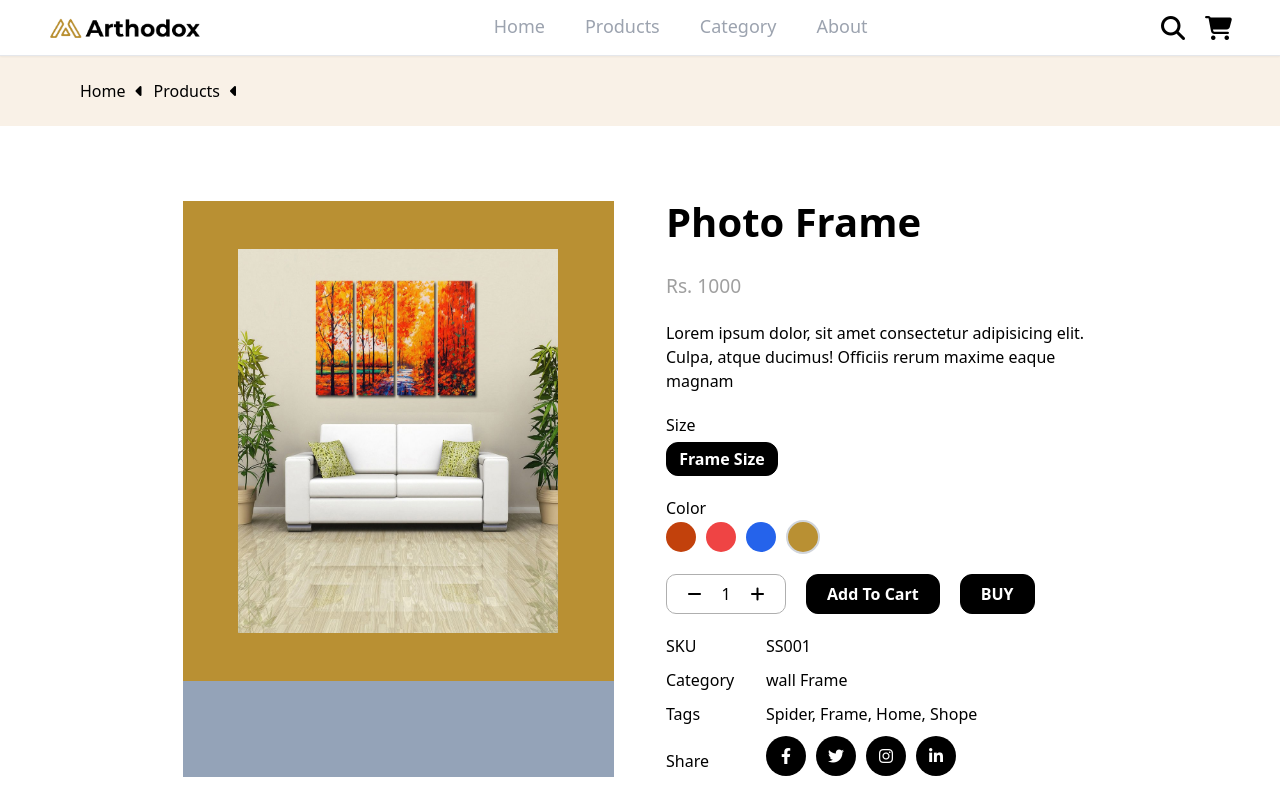
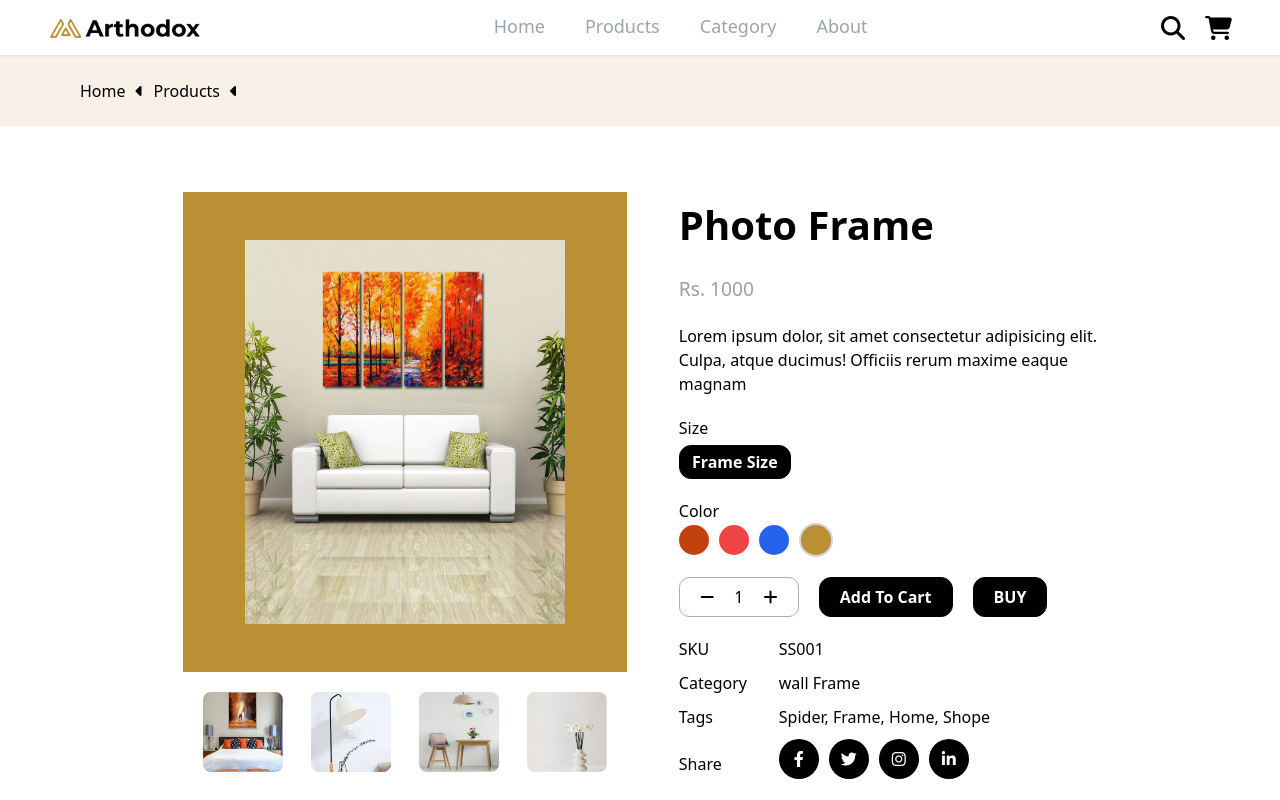
Before and after one commit to xscientisttech/arthodox-react, a React (Create React App) app: page /SepProduct in a window 1280 px wide. Shown: the top 800 px of the page. Built offline with nearby package versions, Linux system fonts and the light colour scheme.

Commit message:
color picker changed

```diff
--- a/src/Components/ProductItem.jsx
+++ b/src/Components/ProductItem.jsx
@@ -8,7 +8,7 @@ function ProductItem() {
 
 
     return (
-        <div className="relative bg-[#f4f5f7] overflow-hidden max-w-[350px] shadow-[3px_3px_10px_2px_rgb(232,232,235)] hover:transition-[0.20s] hover:shadow-[3px_3px_15px_2px_rgb(188,188,189)] hover:scale-105 ">
+        <div className="relative bg-[#f4f5f7] overflow-hidden max-w-[350px] shadow-[3px_3px_10px_2px_rgb(232,232,235)] cursor-pointer hover:transition-[0.20s] hover:shadow-[3px_3px_15px_2px_rgb(188,188,189)] hover:scale-105 ">
             <img
                 src={gridImg}
                 alt="Avatar"
--- a/src/Components/colorPicker.jsx
+++ b/src/Components/colorPicker.jsx
@@ -1,17 +1,33 @@
 import React, { useState } from 'react';
 import { useNavigate } from 'react-router';
 import livingImg from "../assets/images/living room.jpg";
+import img1 from "../assets/images/image 1.png"
+import img2 from  "../assets/images/image 9.png"
+import img3 from  "../assets/images/image 81.png"
+import img4 from  "../assets/images/image 8.png"
+
+
 const ColorPicker = () => {
   const [selectedColor, setSelectedColor] = useState('#b99033');
 
+  const frames = [img1, img2, img3, img4];
+
+  const [selectedImage, setSelectedImage] = useState(frames[0]);
+
+  const changeImage = (frame) => {
+    setSelectedImage(frame);
+    // setBackgroundMain(frame);
+    console.log(frame);
+  };
+
   const handleColorChange = (event) => {
     setSelectedColor(event.target.value);
-    // event.target.value = selectedColor;
+    // setBackgroundMain(event.target.value);
   };
 
   const handleColorPallate = (color) => {
     setSelectedColor(color);
-    console.log(color);
+    // setBackgroundMain(color);
   }
 
   const [count, setCount] = useState(1);
@@ -26,13 +42,26 @@ const ColorPicker = () => {
   };
 
   return (
-    <section className="w-full flex justify-center items-center p-14">
+    <section className="w-full flex justify-center items-center p-14 bg-[]">
       <div className="w-full md:w-4/5 flex flex-col md:flex-row justify-center items-center gap-4 md:gap-8">
         <div className="w-6/12 flex grow flex-col p-2.5 justify-center">
-          <div className="flex justify-center min-w-[50%] min-h-[30rem] items-center" style={{ backgroundColor: selectedColor }}>
+          {/* <div className= {`flex justify-center min-w-[50%] min-h-[30rem] items-center bg-[${selectedColor}] `}  style={{ backgroundImage:`url(${selectedImage})` }}> */}
+          <div className= {`flex justify-center min-w-[50%] min-h-[30rem] items-center bg-[${selectedColor}] `}  style={{ background:selectedColor }}>
             <img className=" w-80 h-96" id="" src={livingImg} alt="" />
           </div>
-          <div className="h-24 w-full bg-slate-400"></div>
+          <div id="frames-container" className=" justify-center gap-7 p-5 w-full flex flex-grow">
+            {frames.map((frame, index) => (
+              <div className="w-20">
+                <img
+                key={index}
+                className=" w-full rounded-lg aspect-square cursor-pointer"
+                src={frame}
+                onClick={() => changeImage(frame)}
+                alt={`Frame ${index + 1}`}
+              />
+              </div>
+            ))}
+          </div>
         </div>
 
 
```
